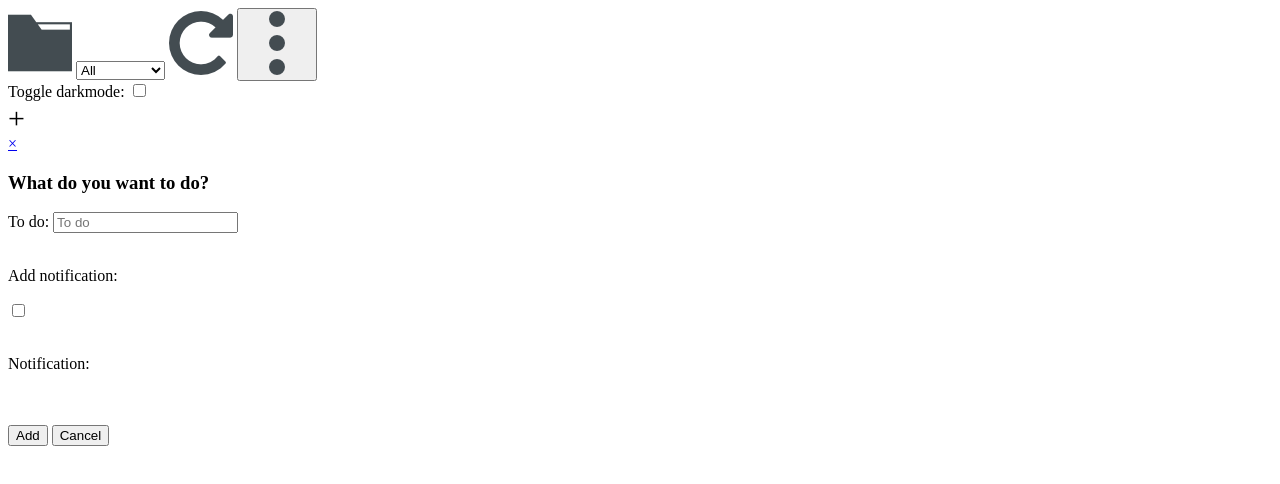
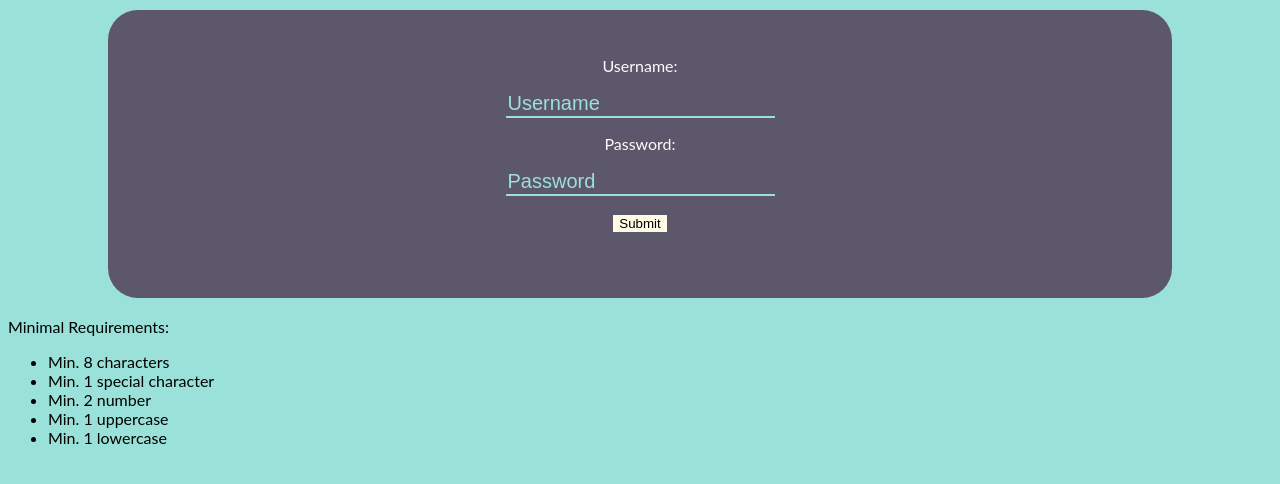
Before and after one commit to johnny090807/Oefeningen, a website: page Javascript_oefeningen/assignment_passwordchecker/index.html in a window 1280 px wide. Drawn offline with Linux system fonts and the light colour scheme; files whose address does not match are found by name.

Commit message:
opdracht password validation af.

```diff
--- a/Javascript_oefeningen/assignment_passwordchecker/application.js
+++ b/Javascript_oefeningen/assignment_passwordchecker/application.js
@@ -0,0 +1,53 @@
+let userName  = document.getElementById("login__username");
+let passWord  = document.getElementById("login__password");
+function checkForm(){
+    if(userName.value == ""){
+    alert("Je moet wel je username invullen!");
+    userName.focus();
+    return false;
+    }
+
+    re = /^\w+$/;
+    if(!re.test(userName.value)) {
+    alert("Error: Username must contain only letters, numbers and underscores!");
+    form.username.focus();
+    return false;
+    }
+
+    if(passWord.value.length < 8){
+    alert("Error: Password moet minstens 8 karakters hebben!");
+    passWord.focus();
+    return false;
+    }
+
+    re = /[0-9]{2,}/;
+    if(!re.test(passWord.value)) {
+    alert("Error: Password moet minstens 2 nummers hebben!");
+    passWord.focus();
+    return false;
+    }
+
+    re = /[a-z]/;
+    if(!re.test(passWord.value)) {
+    alert("Error: Je wachtwoord moet minstens 1 lowercase letter hebben!");
+    passWord.focus();
+    return false;
+    }
+
+    re = /[A-Z]/;
+    if(!re.test(passWord.value)) {
+    alert("Error: Je wachtwoord moet minstens 1 uppercase letter hebben!");
+    passWord.focus();
+    return false;
+    }
+
+    re = /[!@#$%^&*]/;
+    if(!re.test(passWord.value)) {
+    alert("Error: Je wachtwoord moet minstens een speciale karakter hebben!");
+    passWord.focus();
+    return false;
+    }
+
+    alert("Je hebt een valide wachtwoord gegeven!");
+    return true;
+}
--- a/Javascript_oefeningen/assignment_passwordchecker/css/main.scss
+++ b/Javascript_oefeningen/assignment_passwordchecker/css/main.scss
@@ -0,0 +1,37 @@
+
+$color1: rgba(252, 252, 252, 1);
+$color2: rgba(247, 86, 124, 1);
+$color3: rgba(255, 250, 227, 1);
+$color4: rgba(153, 225, 217, 1);
+$color5: rgba(93, 87, 107, 1);
+
+body{
+    background-color: $color4;
+    font-family: "Lato", sans-serif;
+    margin-top:10px;
+}
+.login{
+    color: $color1;
+    position: relative;
+    text-align: center;
+    width: calc(100% - 200px);
+    left:100px;
+    background-color: $color5;
+    padding: 30px 0 50px 0;
+    border-radius: 30px;
+    &__button{
+        background-color: $color3;
+        border: none;
+    }
+    &__input{
+        font-size: 20px;
+        outline: none;
+        color:$color4;
+        background-color: transparent;
+        border:none;
+        border-bottom: 2px solid $color4;
+    }
+    ::placeholder{
+        color: $color4;
+    }
+}
--- a/Javascript_oefeningen/assignment_passwordchecker/index.html
+++ b/Javascript_oefeningen/assignment_passwordchecker/index.html
@@ -1,60 +1,28 @@
 <!DOCTYPE html>
 <html>
-  <head>
-    <title>Javascript | Calendar</title>
-    <link rel="stylesheet" type="text/css" href="css/main.css">
-  </head>
-  <body onload="closeNav(); getNotificationArray()">
-  		<header class="header">
-  			<span class="header__image">
-  				<img class="header__image--folder" src="assets/folder.png">
-  			</span>
-  			<select class="header__select" id="header__select" onchange="sortOn()">
-  				<option>All</option>
-  				<option disabled>---------------</option>
-  				<option>Created</option>
-  				<option>Name</option>
-  			</select>
-  			<span class="header__image" onclick="refreshPage()">
-  				<img class="header__image--refresh" src="assets/refresh-arrow.png">
-  			</span>
+<head>
+  <title>Javascript | Password-checker</title>
+  <link rel="stylesheet" href="css/main.css">
+</head>
+<body>
+  <div class="login" >
+    <p>Username:</p>
+    <input type="text" class="login__input" id="login__username" name="username" placeholder="Username"><br/>
+    <p>Password:</p>
+    <input type="password" class="login__input" id="login__password" name="password1" placeholder="Password"><br/>
 
-  			<button onclick="activateDropDown()" class="header__dropdownbtn"><img class="header__image--menu" src="assets/menu.png"></button>
+    <p><input type="submit" class="login__button" onclick="checkForm()"/></p>
 
-  			<div id="header__dropdown" class="header__dropdown">
-  				Toggle darkmode:
-  				<input type="checkbox" class="header__dropdown--checkbox" onclick="darkModeToggle()" />
-  			</div>
-  		</header>
+  </div ><br/>
 
-	    <div class="main" id="main">
-    	</div>
-
-
-    	<span class="openbtn" style="font-size:30px;cursor:pointer" onclick="openNav()">
-	&#43;</span>
-		<div id="sideNav" class="sidenav">
-			<a href="javascript:void(0)" class="closebtn" onclick="closeNav()">&times;</a>
-
-			<form>
-				<h3>What do you want to do?</h3>
-        To do:
-				<input type="text" id="todo_description" placeholder="To do" name="todo_description"><br/><br/>
-
-        <p>Add notification:</p>
-        <input type="checkbox" id="todo_notificationbtn" onclick="addNotification()"><br/><br/>
-
-        <p>Notification:</p>
-        <input type="date" id="todo_notification" style="display: none;" name="todo_notification" placeholder="Notification">
-
-        <input type="time" id="todo_notificationTime" style="display: none;" name="todo_notificationTime"><br/><br/>
-
-        <button onclick="addNote()">Add</button>
-        <button onclick="closeNav()" type="button">Cancel</button>
-			</form>
-
-			</div>
-
-    <script type="text/javascript" src="application.js"></script>
-  </body>
+    Minimal Requirements:
+  <ul class="requirements__list">
+    <li class="requirement__listitem">Min. 8 characters</li>
+    <li class="requirement__listitem">Min. 1 special character</li>
+    <li class="requirement__listitem">Min. 2 number</li>
+    <li class="requirement__listitem">Min. 1 uppercase</li>
+    <li class="requirement__listitem">Min. 1 lowercase</li>
+  </ul>
+  <script type="text/javascript" src="application.js"></script>
+</body>
 </html>
```
Also changed, not shown: Javascript_oefeningen/assignment_passwordchecker/css/main.css, 1 other file.
